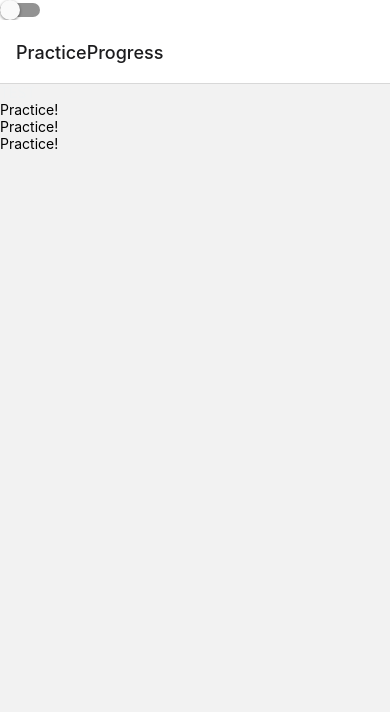
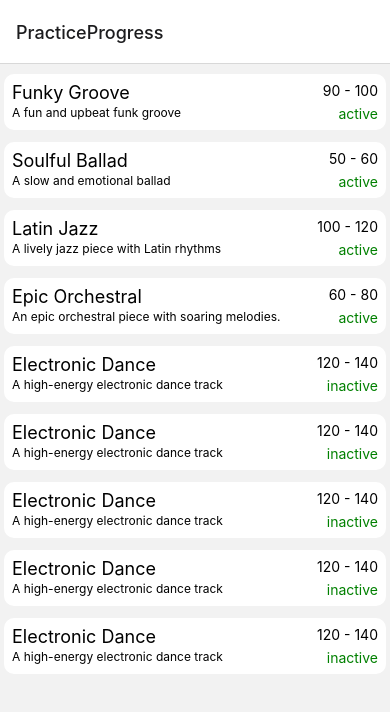
Before and after one commit to KlemenCsharp/PracticeProgress, a React Native app: screen /PracticeProgress in a window 390 px wide. Shown: the top 712 px of the page. Built offline with nearby package versions, Linux system fonts and the light colour scheme.

Commit message:
#1 - Created List of practices with fake data in the application

```diff
--- a/App.tsx
+++ b/App.tsx
@@ -4,7 +4,6 @@ import {StatusBar} from "expo-status-bar";
 import HomeScreen from "./screens/HomeScreen";
 import {createContext, useState} from "react";
 import {darkTheme, theme} from "./theme";
-import {Switch} from "react-native";
 
 const Stack = createNativeStackNavigator();
 
@@ -15,7 +14,8 @@ export default function App() {
   return (
     <ThemeContext.Provider value={darkMode ? darkTheme : theme}>
       <StatusBar style="dark" />
-        <Switch value={darkMode} onValueChange={setDarkMode} />
+        {/*TODO: Using switch only as a test for changing themes*/}
+        {/*<Switch value={darkMode} onValueChange={setDarkMode} />*/}
       <NavigationContainer>
           <Stack.Navigator>
               <Stack.Screen name="PracticeProgress" component={HomeScreen} />
--- a/components/Practice.tsx
+++ b/components/Practice.tsx
@@ -1,11 +1,46 @@
-import {View, Text} from "react-native";
+import {StyleSheet, View, Text} from "react-native";
 
-function Practice() {
+function Practice(props: any) {
     return (
-        <View>
-            <Text>Practice!</Text>
+        <View style={styles.container}>
+            <View style={styles.main}>
+                <Text style={styles.title}>{props.practice.title}</Text>
+                <Text>{props.practice.startingTempo} - {props.practice.endingTempo}</Text>
+            </View>
+            <View style={styles.footer}>
+                <Text style={styles.description}>{props.practice.description}</Text>
+                <Text style={styles.status}>{props.practice.status}</Text>
+            </View>
+
         </View>
     )
 }
 
+const styles = StyleSheet.create({
+    container: {
+        backgroundColor: 'white',
+        marginVertical: 6,
+        padding: 8,
+        borderRadius: 10
+    },
+    main: {
+        flexDirection: "row",
+        justifyContent: "space-between",
+        marginBottom: 2
+    },
+    title: {
+        fontSize: 18
+    },
+    footer: {
+        flexDirection: "row",
+        justifyContent: "space-between"
+    },
+    description: {
+        fontSize: 12
+    },
+    status: {
+        color: "green"
+    }
+})
+
 export default Practice;
--- a/components/PracticeList.tsx
+++ b/components/PracticeList.tsx
@@ -1,28 +1,116 @@
-import {FlatList, View} from "react-native";
+import {FlatList, StyleSheet, View} from "react-native";
 import Practice from "./Practice";
-import practice from "./Practice";
 
 const DATA = [
     {
-        id: 'bd7acbea-c1b1-46c2-aed5-3ad53abb28ba',
-        title: 'First Item',
+        "id": 1,
+        "title": "Funky Groove",
+        "description": "A fun and upbeat funk groove",
+        "beatValue": 100,
+        "startingTempo": 90,
+        "endingTempo": 100,
+        "numberOfRepititions": 4,
+        "status": "active"
     },
     {
-        id: '3ac68afc-c605-48d3-a4f8-fbd91aa97f63',
-        title: 'Second Item',
+        "id": 2,
+        "title": "Soulful Ballad",
+        "description": "A slow and emotional ballad",
+        "beatValue": 60,
+        "startingTempo": 50,
+        "endingTempo": 60,
+        "numberOfRepititions": 1,
+        "status": "active"
     },
     {
-        id: '58694a0f-3da1-471f-bd96-145571e29d72',
-        title: 'Third Item',
+        "id": 3,
+        "title": "Latin Jazz",
+        "description": "A lively jazz piece with Latin rhythms",
+        "beatValue": 120,
+        "startingTempo": 100,
+        "endingTempo": 120,
+        "numberOfRepititions": 6,
+        "status": "active"
+    },
+    {
+        "id": 4,
+        "title": "Epic Orchestral",
+        "description": "An epic orchestral piece with soaring melodies.",
+        "beatValue": 80,
+        "startingTempo": 60,
+        "endingTempo": 80,
+        "numberOfRepititions": 3,
+        "status": "active"
+    },
+    {
+        "id": 5,
+        "title": "Electronic Dance",
+        "description": "A high-energy electronic dance track",
+        "beatValue": 140,
+        "startingTempo": 120,
+        "endingTempo": 140,
+        "numberOfRepititions": 8,
+        "status": "inactive"
+    },
+    {
+        "id": 6,
+        "title": "Electronic Dance",
+        "description": "A high-energy electronic dance track",
+        "beatValue": 140,
+        "startingTempo": 120,
+        "endingTempo": 140,
+        "numberOfRepititions": 8,
+        "status": "inactive"
+    },
+    {
+        "id": 7,
+        "title": "Electronic Dance",
+        "description": "A high-energy electronic dance track",
+        "beatValue": 140,
+        "startingTempo": 120,
+        "endingTempo": 140,
+        "numberOfRepititions": 8,
+        "status": "inactive"
+    },
+    {
+        "id": 8,
+        "title": "Electronic Dance",
+        "description": "A high-energy electronic dance track",
+        "beatValue": 140,
+        "startingTempo": 120,
+        "endingTempo": 140,
+        "numberOfRepititions": 8,
+        "status": "inactive"
+    },
+    {
+        "id": 9,
+        "title": "Electronic Dance",
+        "description": "A high-energy electronic dance track",
+        "beatValue": 140,
+        "startingTempo": 120,
+        "endingTempo": 140,
+        "numberOfRepititions": 8,
+        "status": "inactive"
     },
 ];
 
 function PracticeList() {
     return (
-        <View>
-            <FlatList data={DATA} renderItem={({practice}) => <Practice />} keyExtractor={practice.id} />
+        <View style={styles.container}>
+            <FlatList
+                alwaysBounceVertical={false}
+                data={DATA}
+                renderItem={(practiceData) => <Practice practice={practiceData.item} />}
+                keyExtractor={practice => practice.id.toString()}
+            />
         </View>
     )
 }
 
+const styles = StyleSheet.create({
+   container: {
+       padding: 4
+   }
+});
+
 export default PracticeList;
--- a/screens/HomeScreen.tsx
+++ b/screens/HomeScreen.tsx
@@ -1,13 +1,14 @@
-import {View, Text, StyleSheet} from "react-native";
+import {View} from "react-native";
 import PracticeList from "../components/PracticeList";
 import {useContext} from "react";
-import {ThemeContext} from "../App";
 
 function HomeScreen() {
-    const theme = useContext(ThemeContext);
+    /* TODO: Only for practice purpose */
+    /*const theme = useContext(ThemeContext);*/
     return (
         <View>
-            <Text style={{color: theme.colors.background}}>TEST</Text>
+            {/*TODO: Spodnja stvar kaze mozno implementacijo teme*/}
+            {/*<Text style={{color: theme.colors.background}}>TEST</Text>*/}
             <PracticeList />
         </View>
         )
```
